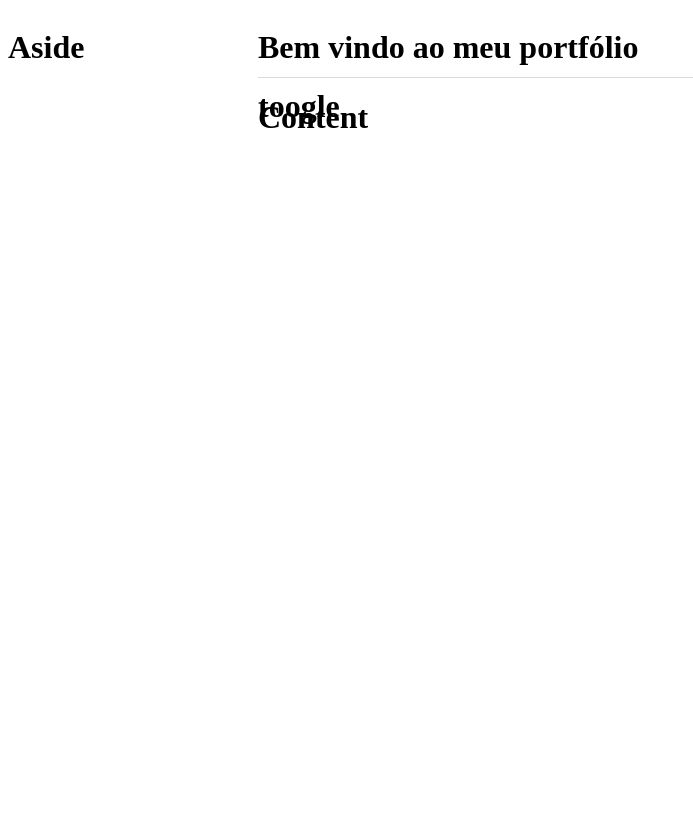
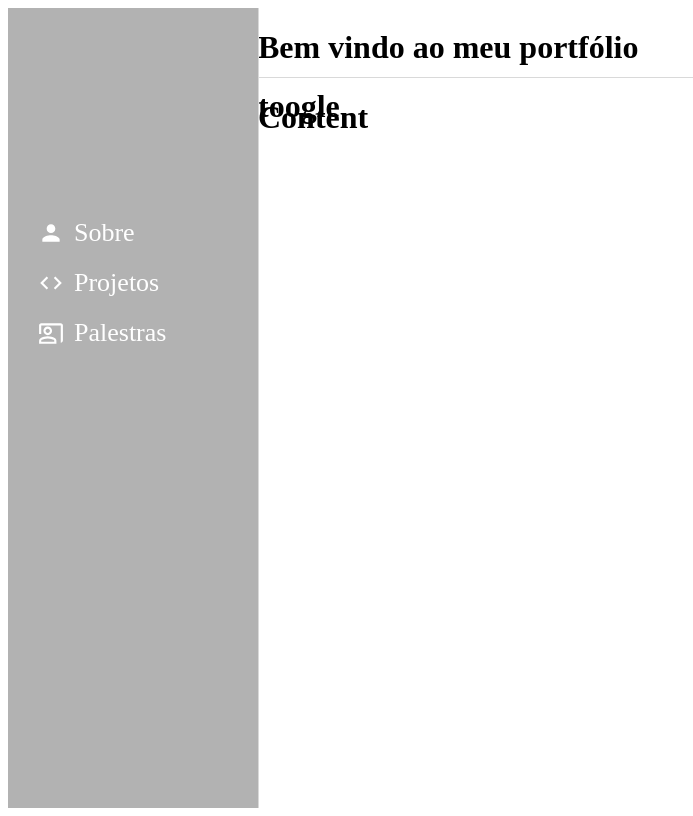
Before and after one commit to IanoMaciel/IanoMaciel.github.io, a React (Create React App) app: page / in a window 1280 px wide. Shown: the whole page, without its empty margins (0-693 px from the left). Built offline with nearby package versions, Linux system fonts and the light colour scheme.

Commit message:
feat(#1): component aside

```diff
--- a/src/components/Aside/index.tsx
+++ b/src/components/Aside/index.tsx
@@ -1,11 +1,23 @@
 import React from "react"
 
+// styles
 import * as S from './styles'
 
-const Aside = () => {
+// icons
+import {
+    MdPerson,
+    MdOutlineCode,
+    MdOutlineCoPresent
+} from 'react-icons/md'
+
+const Aside = () =>{
     return(
         <S.Container>
-            <h1>Aside</h1>
+            <S.MenuContainer>
+                <S.MenuItemLink href="#"><MdPerson/>Sobre</S.MenuItemLink>
+                <S.MenuItemLink href="#"><MdOutlineCode/>Projetos</S.MenuItemLink>
+                <S.MenuItemLink href="#"><MdOutlineCoPresent/>Palestras</S.MenuItemLink>
+            </S.MenuContainer>
         </S.Container>
     )
 }
--- a/src/components/Aside/styles.ts
+++ b/src/components/Aside/styles.ts
@@ -1,5 +1,43 @@
 import styled from 'styled-components'
 
 export const Container = styled.div`
+    width: 100%;
+    height: 100vh;
+
     grid-area: AS;
+    background-color: rgba(0, 0, 0, 0.3);
+    border-right: 1px solid #D9D9D9;
+
 `
+
+export const MenuContainer = styled.nav`
+    display: flex;
+    flex-direction: column;
+    margin: 80% 20px;
+`
+
+export const MenuItemLink = styled.a`
+    display: flex;
+    align-items: center;
+
+    padding: 10px;
+
+    font-weight: 400;
+    font-size: 26px;
+    color: #FFFFFF;
+
+    text-decoration: none;
+    transition: opacity .3s;
+
+    &:hover {
+        opacity: .7;
+        background-color: rgba(255, 255, 255, 0.1);
+        color: #FEBC2E;
+        border-radius: 30px;
+    }
+
+    > svg {
+        margin-right: 10px;
+        font-size: 26px;
+    }
+`
```
